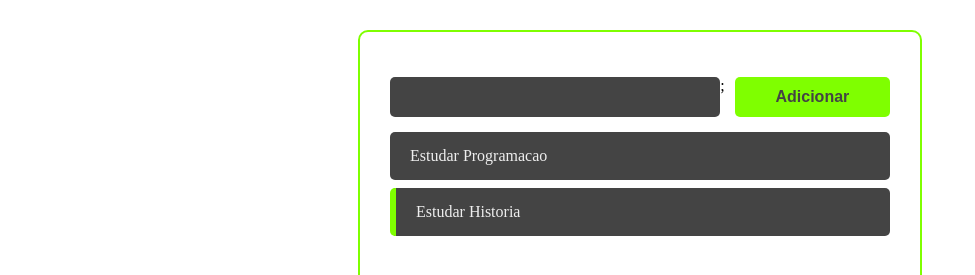
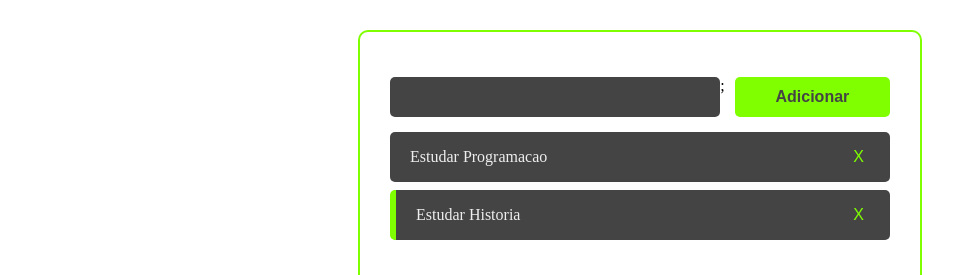
Before and after one commit to Iyonissio/Gestor-de-Tarefas-React-Js, a React (Create React App) app: page / in a window 1280 px wide. Shown: the top 275 px of the page, without its empty margins (0-975 px from the left). Built offline with nearby package versions, Linux system fonts and the light colour scheme.

Commit message:
update componenets

```diff
--- a/src/App.jsx
+++ b/src/App.jsx
@@ -40,7 +40,13 @@
     ];
 
     setTarefas(novaTarefas);
-  }
+  };
+
+  const handleTarefaDeletion = (tarefaId) => {
+    const novaTarefas = tarefas.filter((tarefa) => tarefa.id !== tarefaId);
+
+    setTarefas(novaTarefas);
+  };
 
   return (
     <>
--- a/src/components/Tarefa.css
+++ b/src/components/Tarefa.css
@@ -12,3 +12,11 @@
 .tarefa-title {
     cursor: pointer;
 }
+
+.remove-tarefa-button {
+    cursor: pointer;
+    background-color: #444;
+    border: none;
+    font-size: 16px;
+    color: chartreuse;
+}
--- a/src/components/Tarefa.jsx
+++ b/src/components/Tarefa.jsx
@@ -11,6 +11,10 @@
             <div className="tarefa-title" onClick={() => handleTarefaClick(tarefa.id)}>
                 {tarefa.title}
             </div>
+
+            <div className="buttons-container">
+                <button className="remove-tarefa-button">X</button>
+            </div>
         </div>
     );
 };
```
